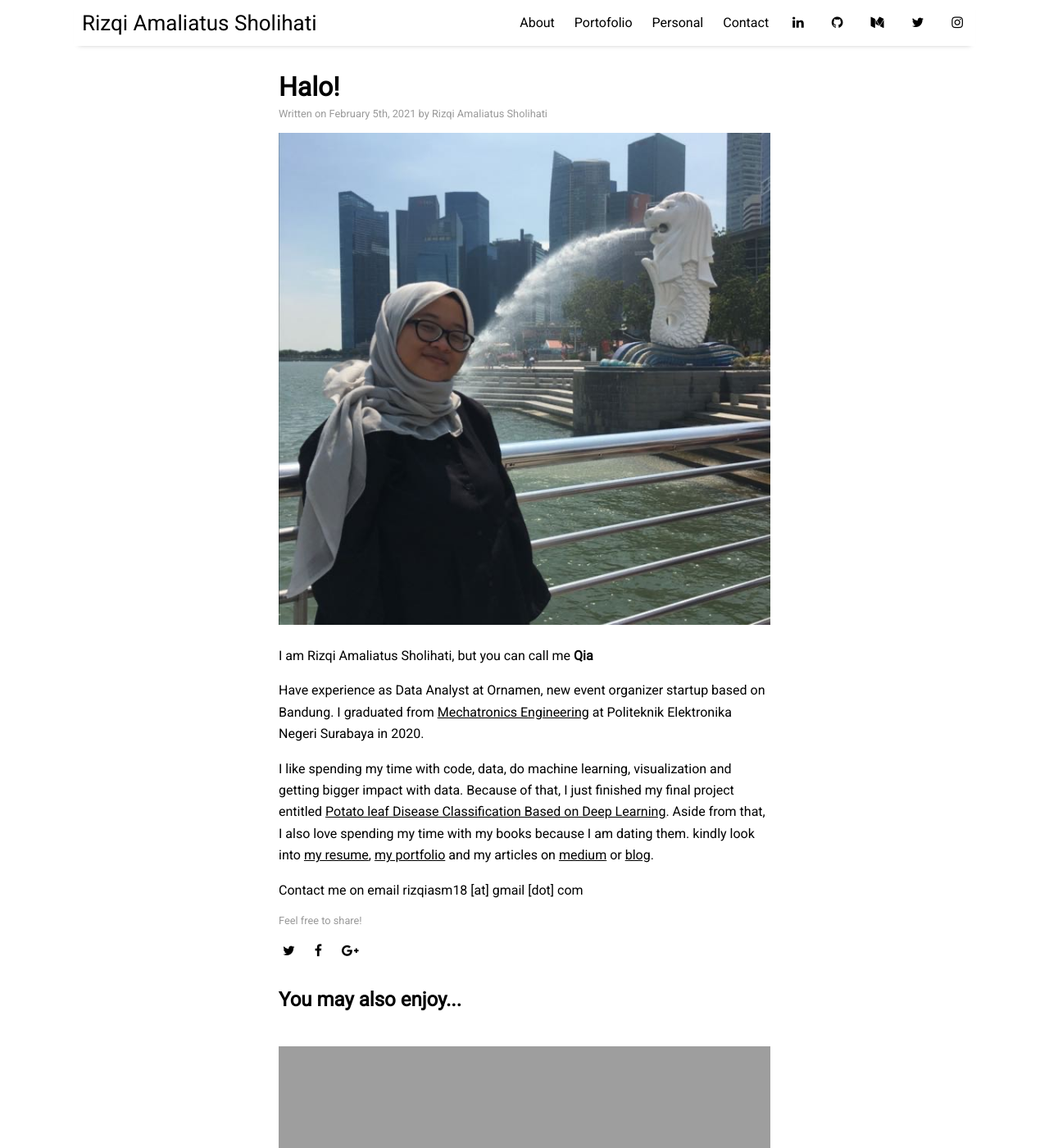
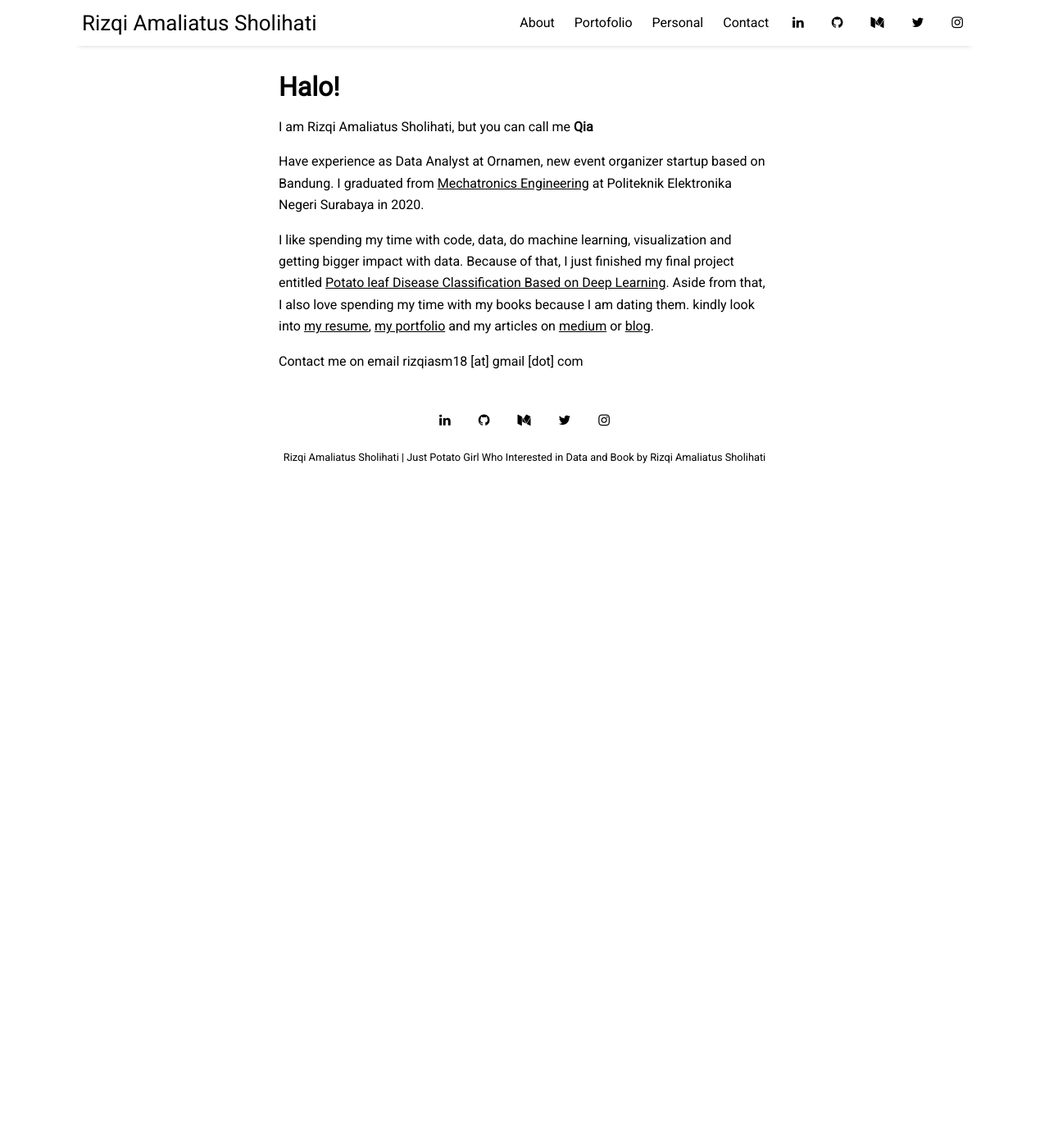
Before and after one commit to rizqiamaliatuss/rizqiamaliatuss.github.io, a Jekyll site: the page built from _posts/2021-02-05-me.md, in a window 1280 px wide and 1400 px high. Shown: the whole window at 82% size. Built offline with Jekyll 4.4.1, drawn with Linux system fonts in a browser that asks for light colours; nearby versions of some CDN libraries; some of the changed lines change nothing that is shown; some of the changed text lies outside the part shown.

Commit message:
Update 2021-02-05-me.md

```diff
--- a/_posts/2021-02-05-me.md
+++ b/_posts/2021-02-05-me.md
@@ -1,8 +1,8 @@
 ---
-layout: post
+layout: misc
 title: "Halo!"
 author: "Rizqi Amaliatus Sholihati"
-categories: facts
+categories: about
 tags: [sample]
 image: qia_sing.jpg
 ---
```
